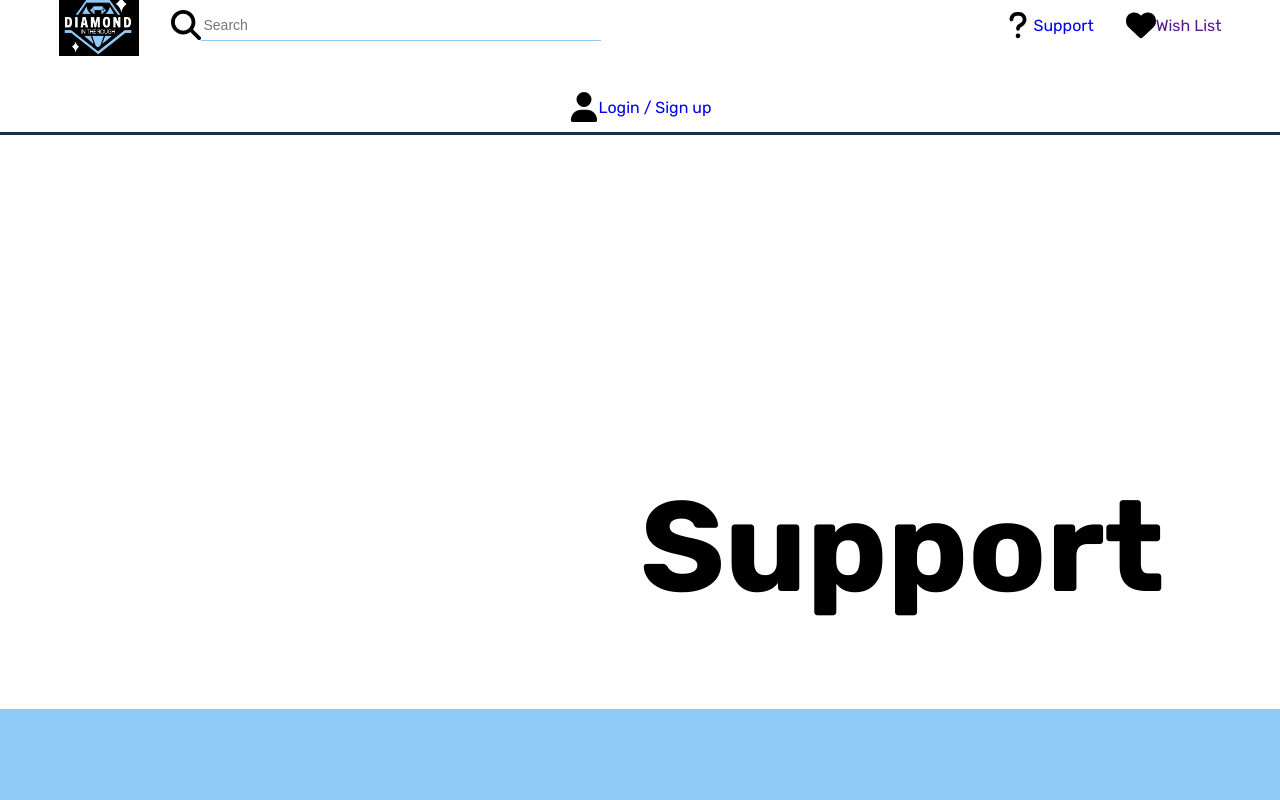
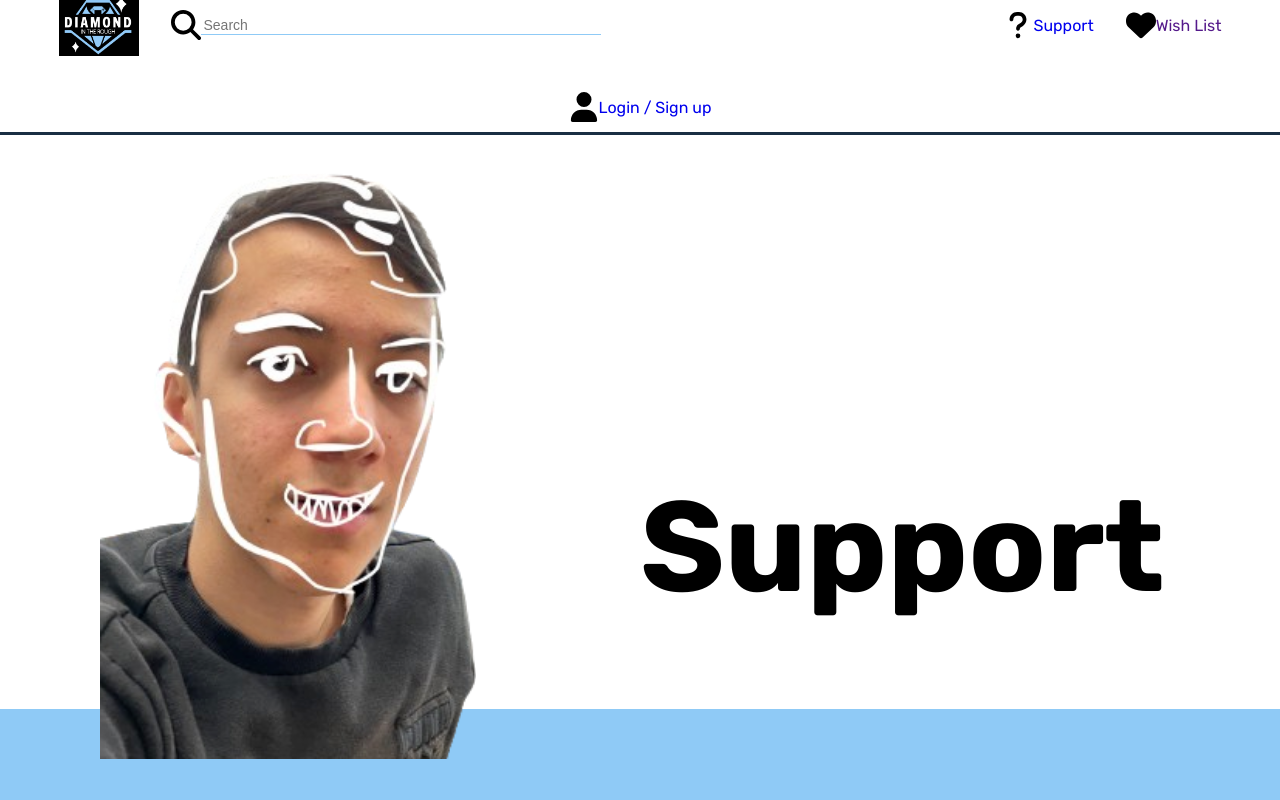
Before and after one commit to MichaelGabrovsky/Diamond, a plain HTML site: page support.html in a window 1280 px wide. Shown: the top 800 px of the page. Drawn offline with Linux system fonts and the light colour scheme.

Commit message:
finalized

```diff
--- a/index.css
+++ b/index.css
@@ -132,7 +132,7 @@ footer{
     border: none;
     border-bottom: 1px solid var(--blue);
     width: 20%;
-    height: 2rem;
+    max-height: 2rem;
     font-size: 14px;
     width: 400px;
 }
@@ -515,3 +515,9 @@ footer .diamond-logo img{
 .articles li{
     margin: 25px 500px;
 }
+
+.michael{
+    height: 650px;
+    margin-top: -600px;
+    margin-left: 100px;
+}
--- a/support.html
+++ b/support.html
@@ -41,6 +41,7 @@
             <h1 class="big-text">Support</h1>
         </div>
         <div class="bar">
+            <img src="assets/michael.png" class="michael">
             <input type="text" class="search-bar extra" placeholder="Search">
         </div>
         <div class="recommended-article">
```
Also changed, not shown: assets/michael.png (added).
